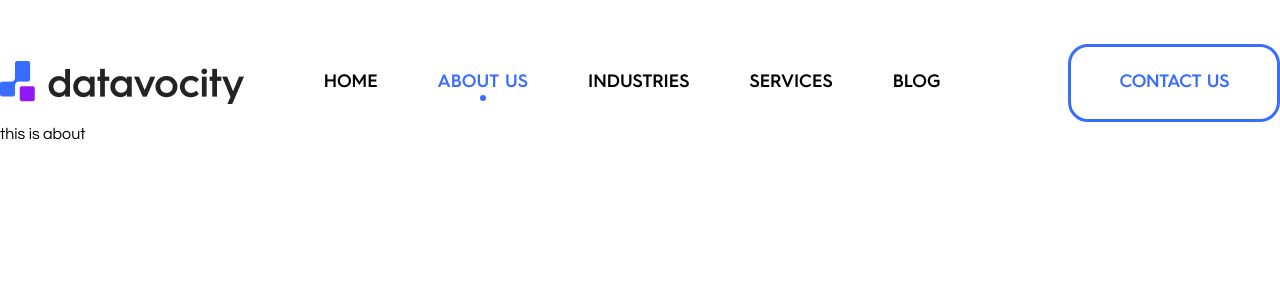
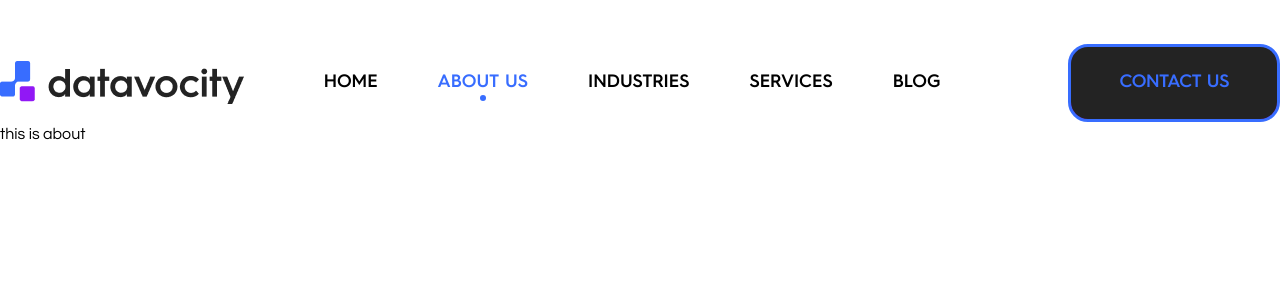
Before and after one commit to mashfikur-bdcalling/datavocity, a React (Vite) app: page /about-us in a window 1280 px wide. Shown: the top 300 px of the page. Built offline with nearby package versions, Linux system fonts and the light colour scheme.

Commit message:
button hover issue fixed

```diff
--- a/src/components/Home/Banner/Banner.jsx
+++ b/src/components/Home/Banner/Banner.jsx
@@ -32,7 +32,7 @@ const Banner = () => {
                 We are committed to excellence in delivering all of your IT
                 solutions.
               </p>
-              <Link className="common--btn border-white text-white inline-block w-fit px-12 py-5 ">
+              <Link className="common--btn border-white text-white inline-block w-fit px-12 py-5 hover:bg-white hover:text-primaryBlue">
                 Learn More
               </Link>
             </div>
--- a/src/components/Home/WhoWeAre/WhoWeAre.jsx
+++ b/src/components/Home/WhoWeAre/WhoWeAre.jsx
@@ -15,12 +15,18 @@ const WhoWeAre = () => {
             bring you all IT solutions—from planning and consulting to
             implementation and ongoing management.
           </p>
-          <Link
-            className="common--btn px-12 py-5 border-primaryNavy text-primaryNavy"
-            to={"/"}
-          >
-            Learn More
-          </Link>
+          <div className="hover--wrapper2 ">
+            <Link
+              to={"/"}
+              className={`common--btn px-12 py-5  border-primaryNavy relative overflow-hidden bg-[linear-gradient(180deg,_#0F0161_0%,_#386DFF_100%)] ease-in-out duration-500 text-primaryNavy  `}
+            >
+              Learn More
+              <div className="w-full h-full  absolute top-0 left-0 opacity-100  flex items-center justify-center">
+                {" "}
+                Learn More
+              </div>
+            </Link>
+          </div>
         </div>
       </div>
       {/* cover image */}
--- a/src/index.css
+++ b/src/index.css
@@ -47,6 +47,7 @@ body {
   border-width: 3px;
   border-style: solid;
   width: fit-content;
+  transition: 0.4s ease-in-out;
 }
 
 /* custom home banner styles */
@@ -63,3 +64,29 @@ body {
   background-size: contain;
   background-repeat: no-repeat;
 }
+
+.hover--wrapper div {
+  background-color: #232323;
+  opacity: 1;
+  transition: 0.4s ease-in-out;
+}
+
+.hover--wrapper:hover div {
+  background-color: #232323;
+  opacity: 0;
+}
+
+.hover--wrapper2 div {
+  background-color: #fff;
+  opacity: 1;
+  transition: 0.4s ease-in-out;
+}
+
+.hover--wrapper2:hover a {
+  background-color: linear-gradient(180deg, #0f0161 0%, #386dff 100%);
+  color: white;
+}
+
+.hover--wrapper2:hover div {
+  opacity: 0;
+}
--- a/src/shared/Navbar/Navbar.jsx
+++ b/src/shared/Navbar/Navbar.jsx
@@ -86,17 +86,22 @@ const Navbar = () => {
           </div>
 
           {/* contact button */}
-          <div>
+          <div className="hover--wrapper ">
             <Link
               to={"/"}
-              className={`common--btn px-12 py-6 uppercase border-primaryBlue ${
+              className={`common--btn px-12 py-6 uppercase border-primaryBlue relative overflow-hidden bg-[linear-gradient(180deg,_#386DFF_0%,_#9118F5_100%)] ease-in-out duration-500  ${
                 darkNav ? "text-primaryBlue " : "text-white border-black"
               } `}
             >
               Contact Us
+              <div className="w-full h-full  absolute top-0 left-0 opacity-100  flex items-center justify-center">
+                {" "}
+                Contact Us
+              </div>
             </Link>
           </div>
         </div>
+
       </div>
     </div>
   );
```
